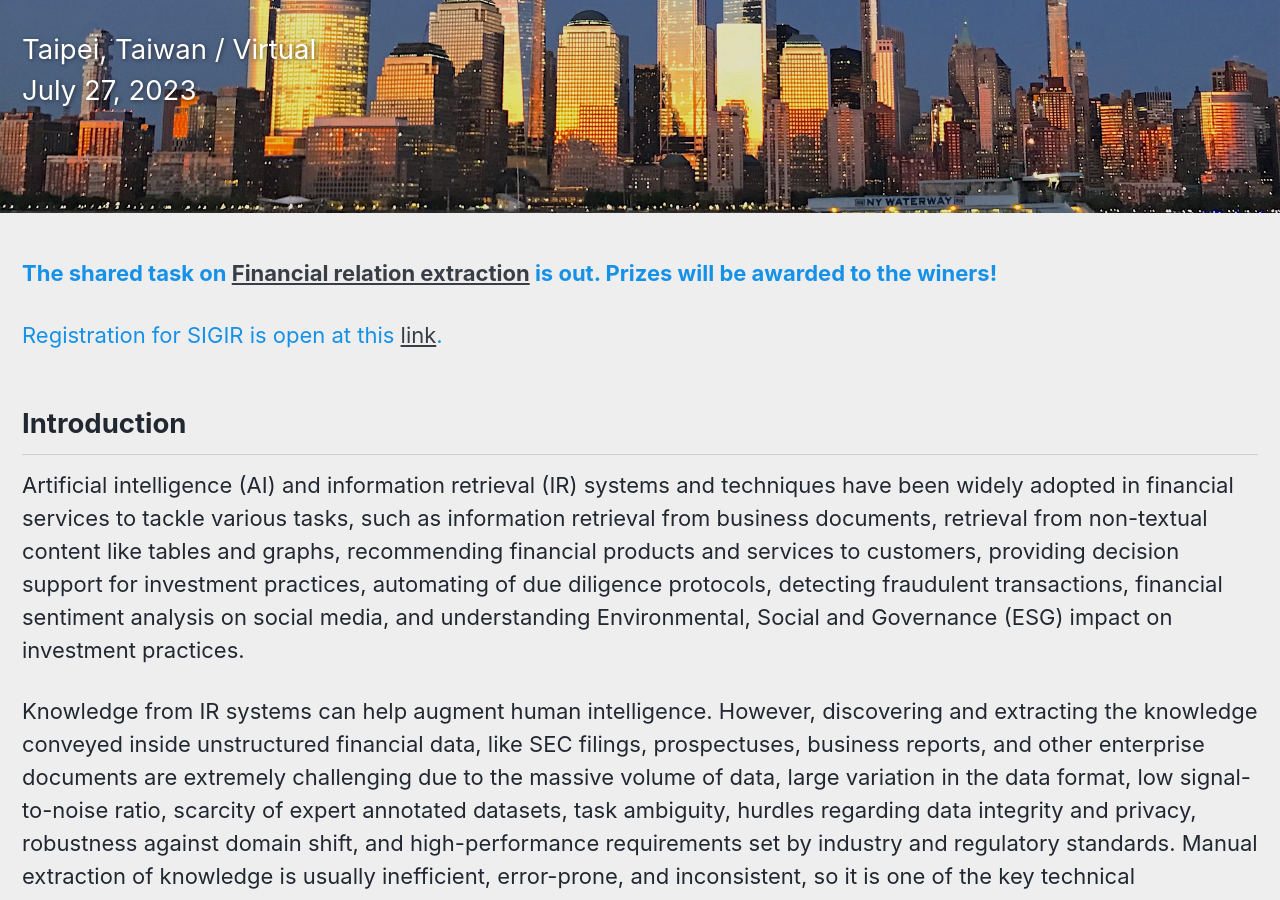
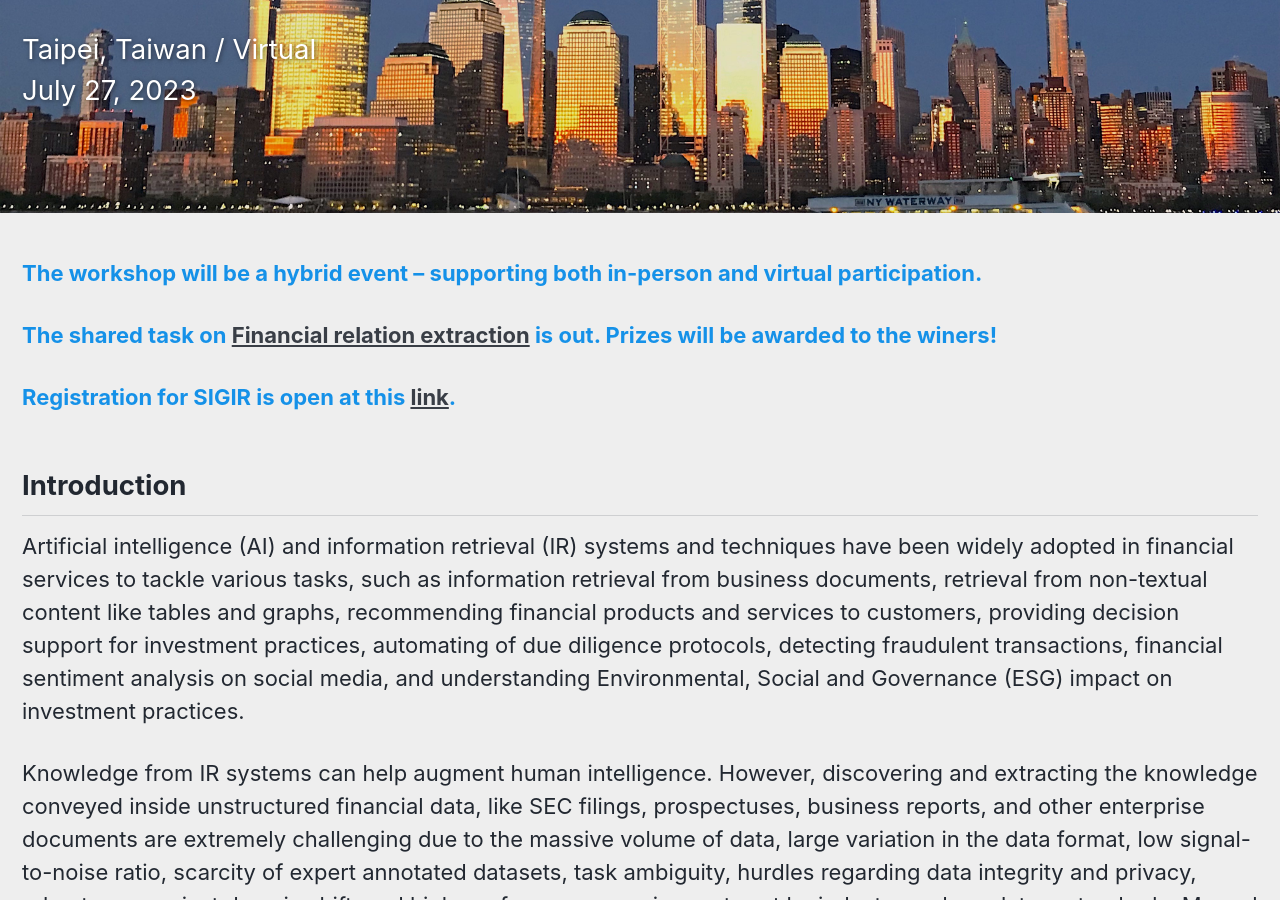
Before and after one commit to kdf-workshop/kdf23, a Jekyll site: the page built from _pages/home.md, in a window 1280 px wide and 900 px high, scrolled down 302 px. Built offline with Jekyll 4.4.1, drawn with Linux system fonts in a browser that asks for light colours; cached includes are drawn as plain includes.

Commit message:
update home

```diff
--- a/_pages/home.md
+++ b/_pages/home.md
@@ -8,10 +8,12 @@ header:
   #caption: 'Photo by <a href="me">me</a> on <a href="me">me</a>'
 excerpt: "<br/>Taipei, Taiwan / Virtual<br/> July 27, 2023"
 ---
+**<span style="color:#1591E8">The workshop will be a hybrid event – supporting both in-person and virtual participation.</span>**
 
 **<span style="color:#1591E8">The shared task on <a href="https://refind-re.github.io">Financial relation extraction</a> is out. Prizes will be awarded to the winers!</span>**
 
-<span style="color:#1591E8">Registration for SIGIR is open at this <a href="https://kdf-workshop.github.io/kdf23/ https://web.cvent.com/event/f7020c87-98cf-4dc5-acaf-8f9d49044de7/summary">link</a>.</span>
+**<span style="color:#1591E8">Registration for SIGIR is open at this <a href="https://kdf-workshop.github.io/kdf23/ https://web.cvent.com/event/f7020c87-98cf-4dc5-acaf-8f9d49044de7/summary">link</a>.</span>**
+
 
 <h2>Introduction</h2>
 
```
